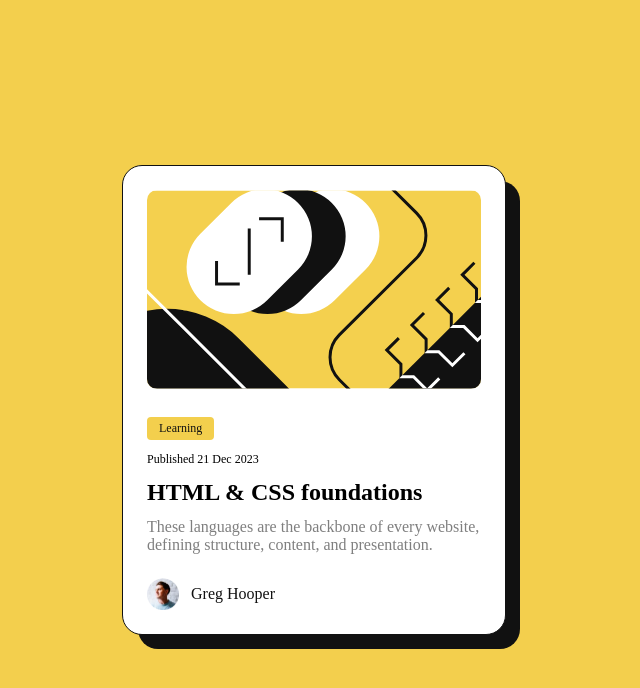
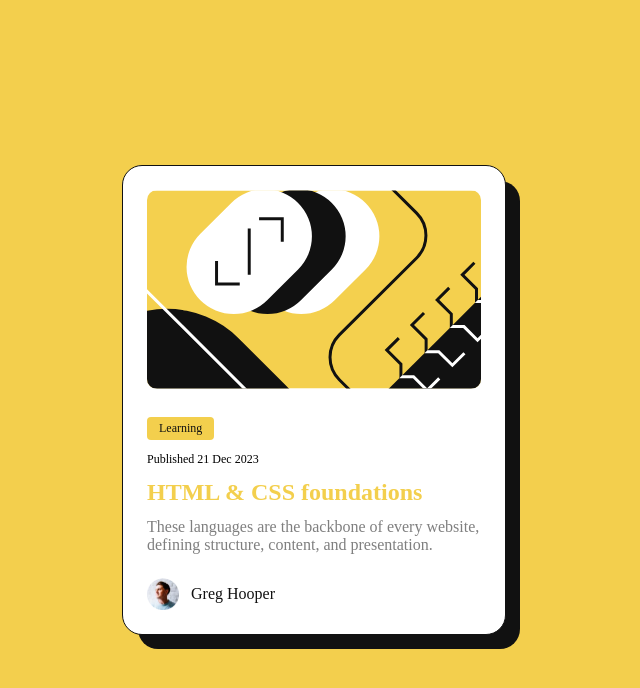
Before and after one commit to xiaojinlove/Blog-preview-card, a plain HTML site: page index.html in a window 1280 px wide. In both pictures the pointer is over the element "HTML & CSS foundations". Shown: the whole page, without its empty margins (326-966 px from the left). Drawn offline with Linux system fonts and the light colour scheme.

Commit message:
third commit

```diff
--- a/style.css
+++ b/style.css
@@ -56,7 +56,10 @@ body {
   margin-bottom: 12px;
   font-weight: 800;
   font-size: 24px;
-
+}
+.title:hover {
+  color: #f3cf4d;
+  cursor: pointer;
 }
 .description {
   color: #7f7f7f;
```
